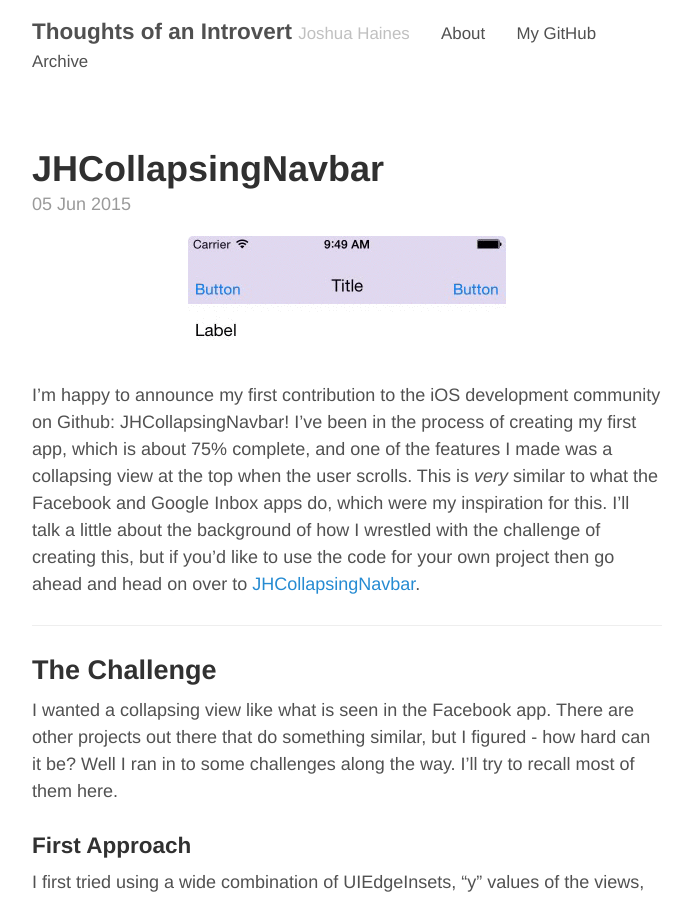
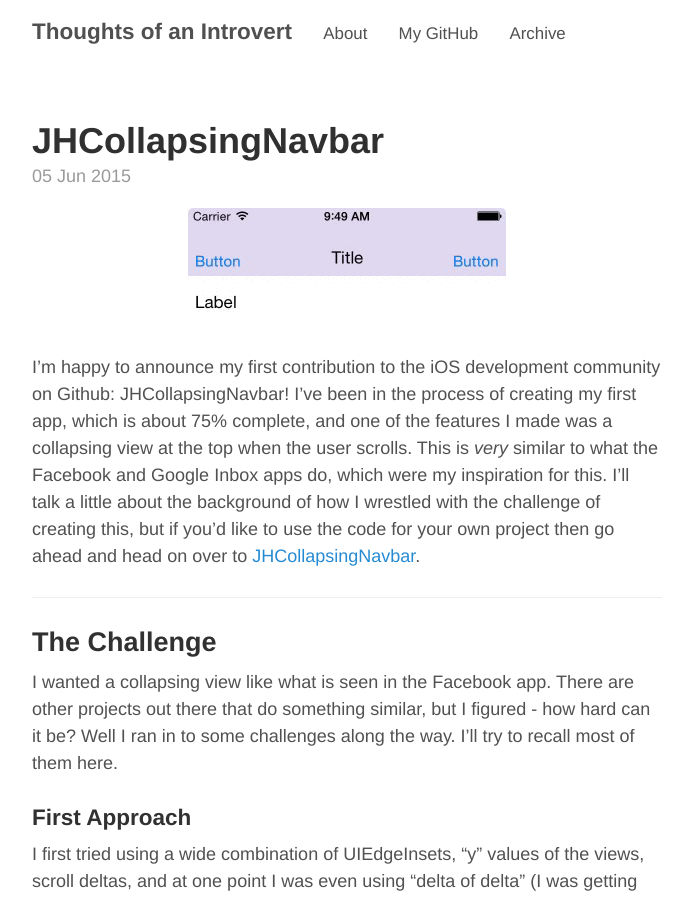
Before and after one commit to joshhaines/joshhaines.github.io, a Jekyll site: the page built from index.html, in a window 1280 px wide and 900 px high. Shown: the whole window, without its empty margins (293-986 px from the left). Built offline with Jekyll 4.4.1, drawn with Linux system fonts in a browser that asks for light colours; the list of posts is cut into pages by our own code.

Commit message:
Remove Tagline

```diff
--- a/_config.yml
+++ b/_config.yml
@@ -6,7 +6,7 @@
 
 # Setup
 title:               Thoughts of an Introvert
-tagline:             Joshua Haines
+tagline:
 url:                 http://thoughtsofanintrovert.com
 paginate:            1
 baseurl:             ""
```
